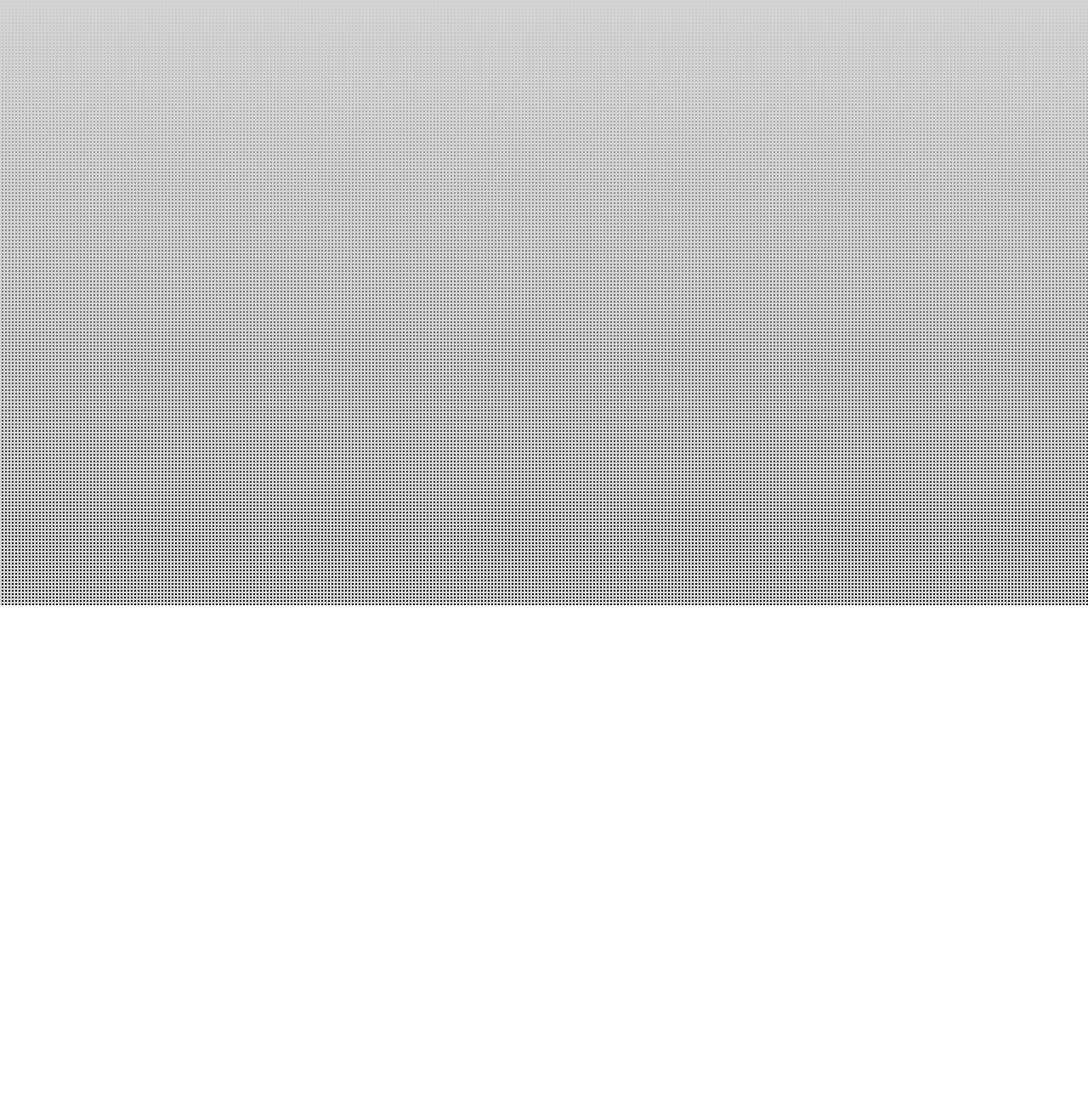
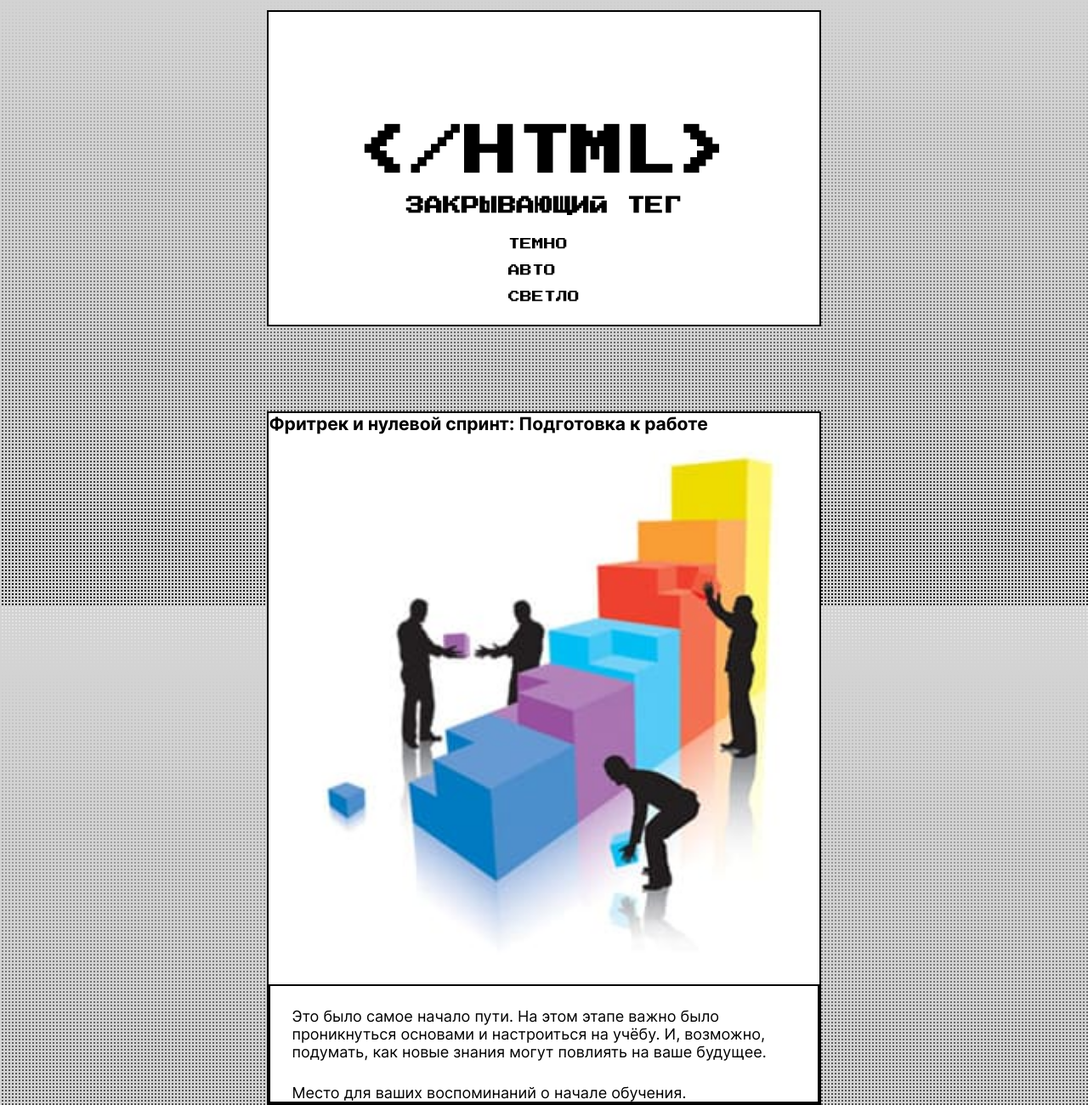
Before and after one commit to Stagor01/zakrivayuschiy-teg-f, a plain HTML site: page index.html in a window 1280 px wide. Shown: the part 88-1388 px from the top of the page at 85% size. Before the commit the page ends 800 px from the top, so only its background shows below. Drawn offline with Linux system fonts and the light colour scheme.

Commit message:
Step 6 DONE layout

```diff
--- a/index.html
+++ b/index.html
@@ -16,7 +16,9 @@
     <script src="./scripts/set-theme.js"></script>
   </head>
   <body class="page">
-    <header class="header">
+    <header class="header card">
+      <h1 class="header__title">&lt;/HTML&gt;</h1>
+      <h2 class="header__subtitle">закрывающий тег</h2>
       <nav class="theme-menu header__theme-menu">
         <!-- Не меняйте разметку этого списка, иначе скрипты перестанут работать -->
         <ul class="theme-menu__list">
@@ -43,7 +45,28 @@
         </ul>
       </nav>
     </header>
-    <main></main>
+    <main>
+      <section class="content card">
+        <h3 class="content__title">
+          Фритрек и нулевой спринт: Подготовка к работе
+        </h3>
+        <picture>
+          <img
+            class="content__img"
+            src="./images/preparation.jpg"
+            alt="Люди начинают строить лестницу вверх"
+          />
+        </picture>
+        <div class="content__text">
+          <p>
+            Это было самое начало пути. На этом этапе важно было проникнуться
+            основами и настроиться на учёбу. И, возможно, подумать, как новые
+            знания могут повлиять на ваше будущее.
+          </p>
+          <p>Место для ваших воспоминаний о начале обучения.</p>
+        </div>
+      </section>
+    </main>
     <script src="./scripts/like.js"></script>
   </body>
 </html>
--- a/styles/style.css
+++ b/styles/style.css
@@ -17,9 +17,88 @@
 .page {
   min-inline-size: 320px;
   min-block-size: 100dvb;
+  padding-block-start: 100px;
   color: var(--text-color);
+  font-family: var(--accent-font-family);
+  font-variation-settings: "wght" var(--main-font-weight);
   background-color: var(--background-color);
   background-image: var(--background-image);
   background-size: cover;
   background-attachment: fixed;
 }
+
+.header {
+  display: flex;
+  flex-direction: column;
+  align-items: center;
+  margin-block-end: 100px;
+}
+
+.header__title {
+  font-size: clamp(3.0625rem, 2.7104rem + 1.5023vw, 4.0625rem);
+  text-transform: uppercase;
+  margin-block-start: clamp(7.5rem, 7.1479rem + 1.5023vw, 8.5rem);
+  margin-block-end: 20px;
+}
+
+.header__subtitle {
+  font-size: clamp(0.875rem, 0.6769rem + 0.8451vw, 1.4375rem);
+  text-transform: uppercase;
+}
+
+.header__theme-menu {
+  margin-block: 25px;
+}
+
+.theme-menu__list {
+  display: grid;
+  gap: 14px;
+}
+
+.theme-menu__button {
+  border: none;
+  font-size: 14px;
+  text-transform: uppercase;
+  cursor: pointer;
+  background-color: transparent;
+}
+
+.main {
+  display: grid;
+  justify-items: center;
+  gap: 52px;
+  padding-block-end: 105px;
+}
+
+.card {
+  margin-inline: auto;
+  border: 2px solid #000;
+  inline-size: var(--card-width);
+  background-color: #fff;
+}
+
+.content {
+  font-family: var(--main-font-family);
+  font-size: 18px;
+  background-color: #fff;
+}
+
+.content__title {
+  font-variation-settings: "wght" 700;
+}
+
+.content__img {
+  display: block;
+  object-fit: cover;
+  object-position: center;
+  inline-size: 100%;
+  aspect-ratio: 1 / 1;
+}
+
+.content__text {
+  display: grid;
+  gap: 27px;
+  border: 2px solid #000;
+  line-height: 21px;
+  padding: 25px 30px 0 25px;
+}
--- a/styles/variables.css
+++ b/styles/variables.css
@@ -9,4 +9,5 @@
         repeating-linear-gradient(to right, #d3d3d3 0 2px, #d3d3d300 2px 4px),
         repeating-linear-gradient(to bottom, #d3d3d3 0 2px, #d3d3d300 2px 4px),
         linear-gradient(to bottom, #e7e7e7 0.01%, #1a1a1a);
+    --card-width: clamp(23.4375rem, 16.2852rem + 30.5164vw, 43.75rem);
 }
```
Also changed, not shown: images/preparation.jpg (added).
